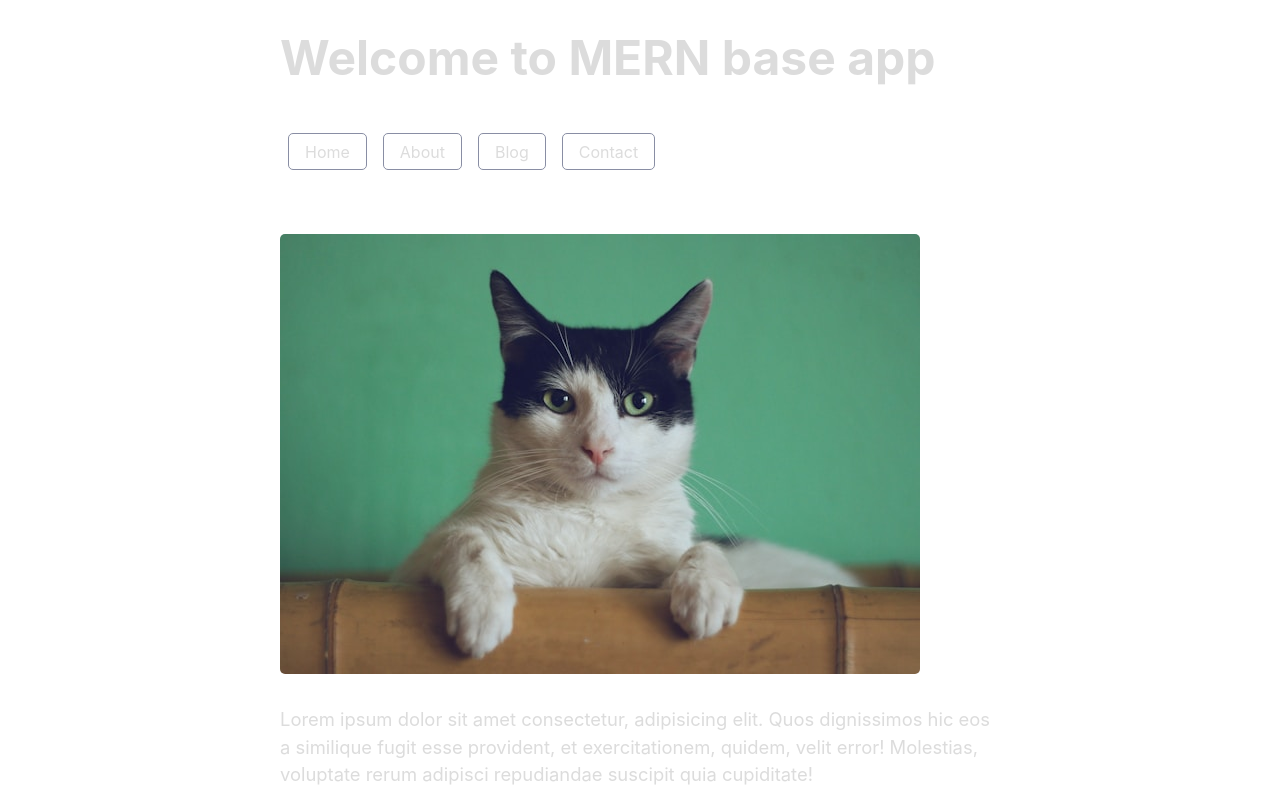
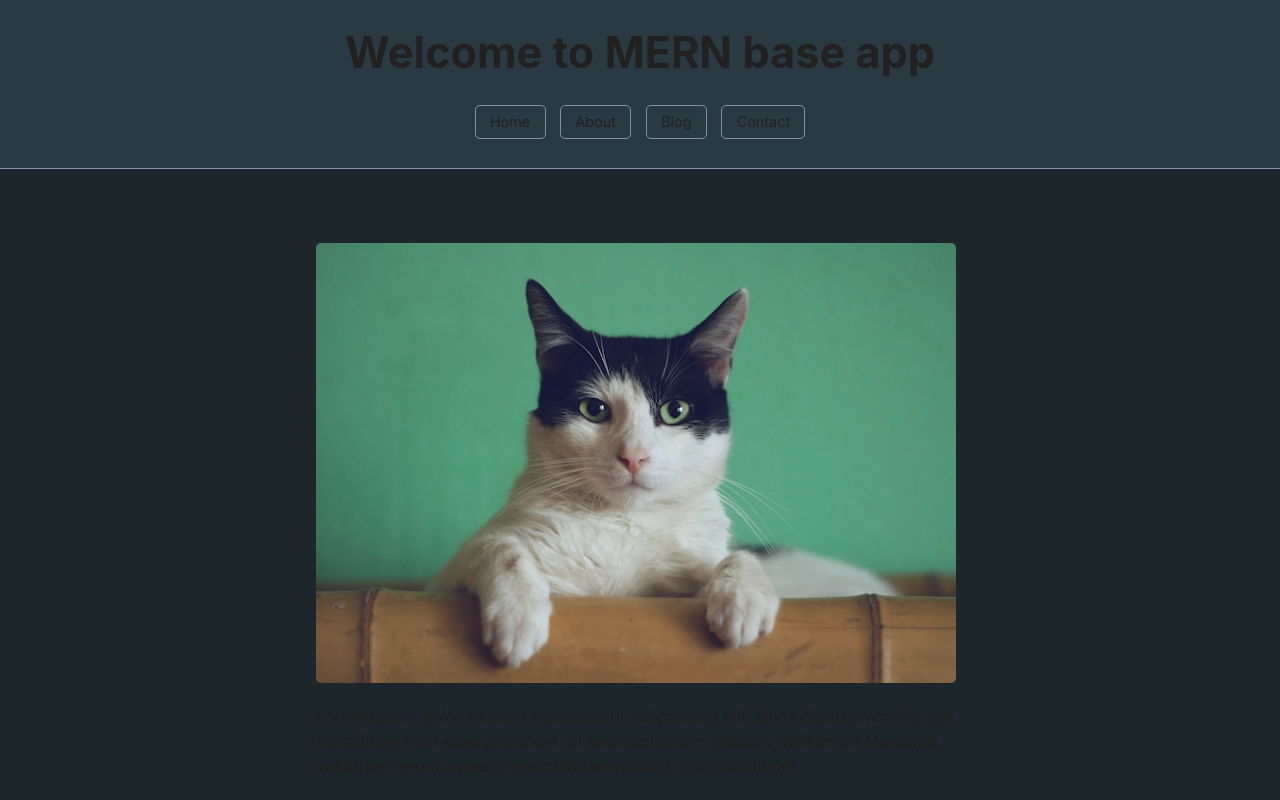
Before and after one commit to aleksmn/MERN-base, a React (Vite) app in the folder frontend/: page / in a window 1280 px wide. Shown: the top 800 px of the page. Built offline with nearby package versions, Linux system fonts and the light colour scheme; no server answers.

Commit message:
add .App to css

```diff
--- a/frontend/src/App.jsx
+++ b/frontend/src/App.jsx
@@ -14,7 +14,7 @@ function App() {
 
   return (
     <div className="App">
-      <header>
+      <header className="header">
         <h1>Welcome to MERN base app</h1>
         <nav>
           <a href="/">Home</a>
--- a/frontend/src/styles/index.css
+++ b/frontend/src/styles/index.css
@@ -1,15 +1,16 @@
 @import url("simple.css");
 
 :root {
-  color-scheme: dark;
-  /* --bg: #22202c; */
-  --accent-bg: #2b2b2b;
-  --text: #dcdcdc;
-  --text-light: #ababab;
-  --accent: #ffb300;
-  --accent-hover: #ffe099;
-  --accent-text: var(--bg);
-  --code: #f06292;
-  --preformatted: #ccc;
-  --disabled: #111;
+  font-size: 0.9rem;
+  --bg: #1c262b;
+  --accent-bg: #2a3a43;
 }
+
+body {
+  margin: 0;
+}
+
+.App > header {
+  padding: 1rem;
+  background-color: var(--accent-bg);
+}
--- a/frontend/src/styles/simple.css
+++ b/frontend/src/styles/simple.css
@@ -65,8 +65,8 @@ html {
   scroll-behavior: smooth;
 }
 
-/* Make the body a nice central block */
-body {
+/* Make the .App a nice central block */
+.App {
   color: var(--text);
   background-color: var(--bg);
   font-size: 1.15rem;
@@ -75,12 +75,12 @@ body {
   grid-template-columns: 1fr min(45rem, 90%) 1fr;
   margin: 0;
 }
-body > * {
+.App > * {
   grid-column: 2;
 }
 
-/* Make the header bg full width, but the content inline with body */
-body > header {
+/* Make the header bg full width, but the content inline with .App */
+.App header {
   background-color: var(--accent-bg);
   border-bottom: 1px solid var(--border);
   text-align: center;
@@ -88,16 +88,16 @@ body > header {
   grid-column: 1 / -1;
 }
 
-body > header > *:only-child {
+.App > header > *:only-child {
   margin-block-start: 2rem;
 }
 
-body > header h1 {
+.App > header h1 {
   max-width: 1200px;
   margin: 1rem auto;
 }
 
-body > header p {
+.App > header p {
   max-width: 40rem;
   margin: 1rem auto;
 }
@@ -107,7 +107,7 @@ main {
   padding-top: 1.5rem;
 }
 
-body > footer {
+.App > footer {
   margin-top: 4rem;
   padding: 2rem 1rem 1.5rem 1rem;
   color: var(--text-light);
@@ -536,7 +536,7 @@ input[type="file"] {
   border: 0;
 }
 
-/* Misc body elements */
+/* Misc .App elements */
 hr {
   border: none;
   height: 1px;
@@ -712,14 +712,14 @@ sub {
   @page {
     margin: 1cm;
   }
-  body {
+  .App {
     display: block;
   }
-  body > header {
+  .App > header {
     background-color: unset;
   }
-  body > header nav,
-  body > footer {
+  .App > header nav,
+  .App > footer {
     display: none;
   }
   article {
```
